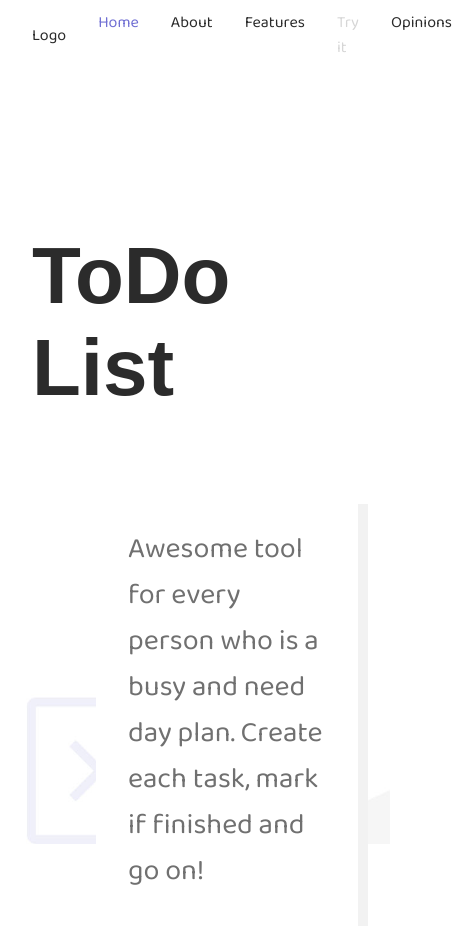
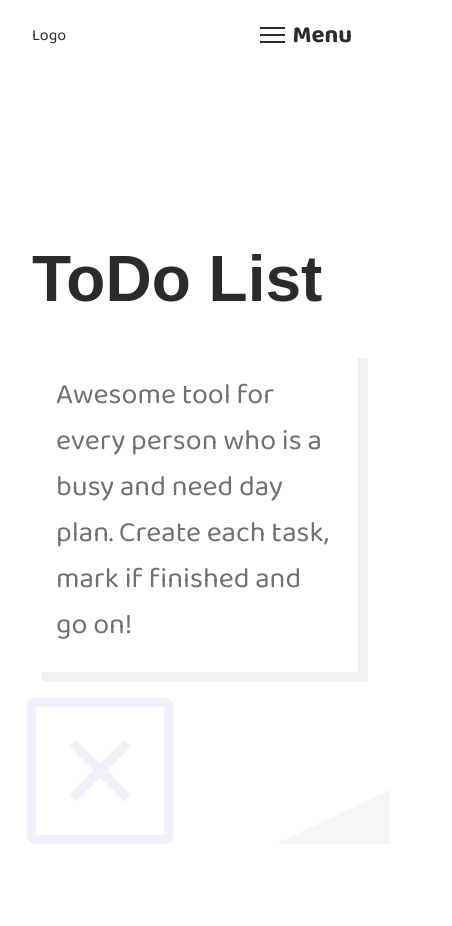
Before and after one commit to jakubwilk/todolist, a React (Create React App) app: page / in a window 390 px wide. Shown: the whole page, 452 px wide, since content can reach past the window. After the commit the page ends 844 px from the top, so only its background shows below. Built offline with nearby package versions, Linux system fonts and the light colour scheme.

Commit message:
Create hamburger menu

```diff
--- a/src/App.js
+++ b/src/App.js
@@ -25,6 +25,7 @@ const AppStyle = createGlobalStyle`
   button,
   textarea {
     font-size: 1rem;
+    font-family: 'Baloo 2', cursive;
   }
 `;
 
--- a/src/home-component/Welcomeblock.js
+++ b/src/home-component/Welcomeblock.js
@@ -3,29 +3,46 @@ import styled from 'styled-components';
 
 const Content = styled.div`
   position: relative;
-  padding-top: 10rem;
-  padding-bottom: 10rem;
   height: calc(100vh - 70px);
   z-index: 15;
   display: flex;
   flex-direction: column;
+  justify-content: center;
+
+  @media screen and (min-width: 768px) {
+    padding-top: 6rem;
+    padding-bottom: 6rem;
+  }
+
+  @media screen and (min-width: 960px) {
+    padding-top: 10rem;
+    padding-bottom: 10rem;
+  }
 `;
 
 const HomeTitle = styled.h1`
   font-family: 'Noto', sans-serif;
   margin-top: 0;
-  margin-bottom: 0;
-  font-size: 5rem;
+  margin-bottom: 2rem;
+  font-size: 4rem;
   color: #2b2b2b;
+
+  @media screen and (min-width: 768px) {
+    font-size: 5rem;
+  }
 `;
 
 const HomeCard = styled.article`
   display: inline-block;
   background-color: white;
-  padding: 2rem;
-  margin-top: 5rem;
-  margin-left: 4rem;
+  padding: 1.5rem;
   box-shadow: 10px 10px 0 #f2f2f2;
+
+  @media screen and (min-width: 768px) {
+    padding: 2rem;
+    margin-top: 5rem;
+    margin-left: 4rem;
+  }
 
   & > p {
     margin-top: 0;
--- a/src/navigation-component/Navigation.js
+++ b/src/navigation-component/Navigation.js
@@ -38,10 +38,68 @@ const Navbar = styled.nav`
 `;
 
 const Menu = styled.ul`
+  display: none;
   list-style: none;
   padding: 0;
   margin: 0;
+
+  @media screen and (min-width: 960px) {
+    display: flex;
+  }
+`;
+
+const MenuButton = styled.button`
+  border: 0;
+  background-color: white;
+  font-size: 1.5rem;
+  font-weight: 700;
+  color: #2b2b2b;
   display: flex;
+  align-items: center;
+
+  &:focus {
+    outline: none;
+    color: #706fd3;
+
+    & > span,
+    & > span::before,
+    & > span::after {
+      background-color: #706fd3;
+    }
+  }
+
+  @media screen and (min-width: 960px) {
+    display: none;
+  }
+`;
+
+const MenuButtonLine = styled.span`
+  display: block;
+  position: relative;
+  height: 2px;
+  width: 25px;
+  background-color: #2b2b2b;
+  margin-right: 7px;
+
+  &::before {
+    content: '';
+    position: absolute;
+    height: 2px;
+    width: 25px;
+    background-color: #2b2b2b;
+    top: -7px;
+    left: 0;
+  }
+
+  &::after {
+    content: '';
+    position: absolute;
+    height: 2px;
+    width: 25px;
+    background-color: #2b2b2b;
+    top: 7px;
+    left: 0;
+  }
 `;
 
 const AnchorList = [
@@ -90,6 +148,7 @@ const AnchorList = [
 class Navigation extends React.Component {
   state = {
     current: 'home',
+    display: false,
   };
 
   setCurrentLink = e => {
@@ -108,6 +167,10 @@ class Navigation extends React.Component {
             <>
               Logo
             </>
+            <MenuButton>
+              <MenuButtonLine></MenuButtonLine>
+              Menu
+            </MenuButton>
             <Menu>
               {AnchorList.map(item => <MenuItem
                 key={item.id}
```
